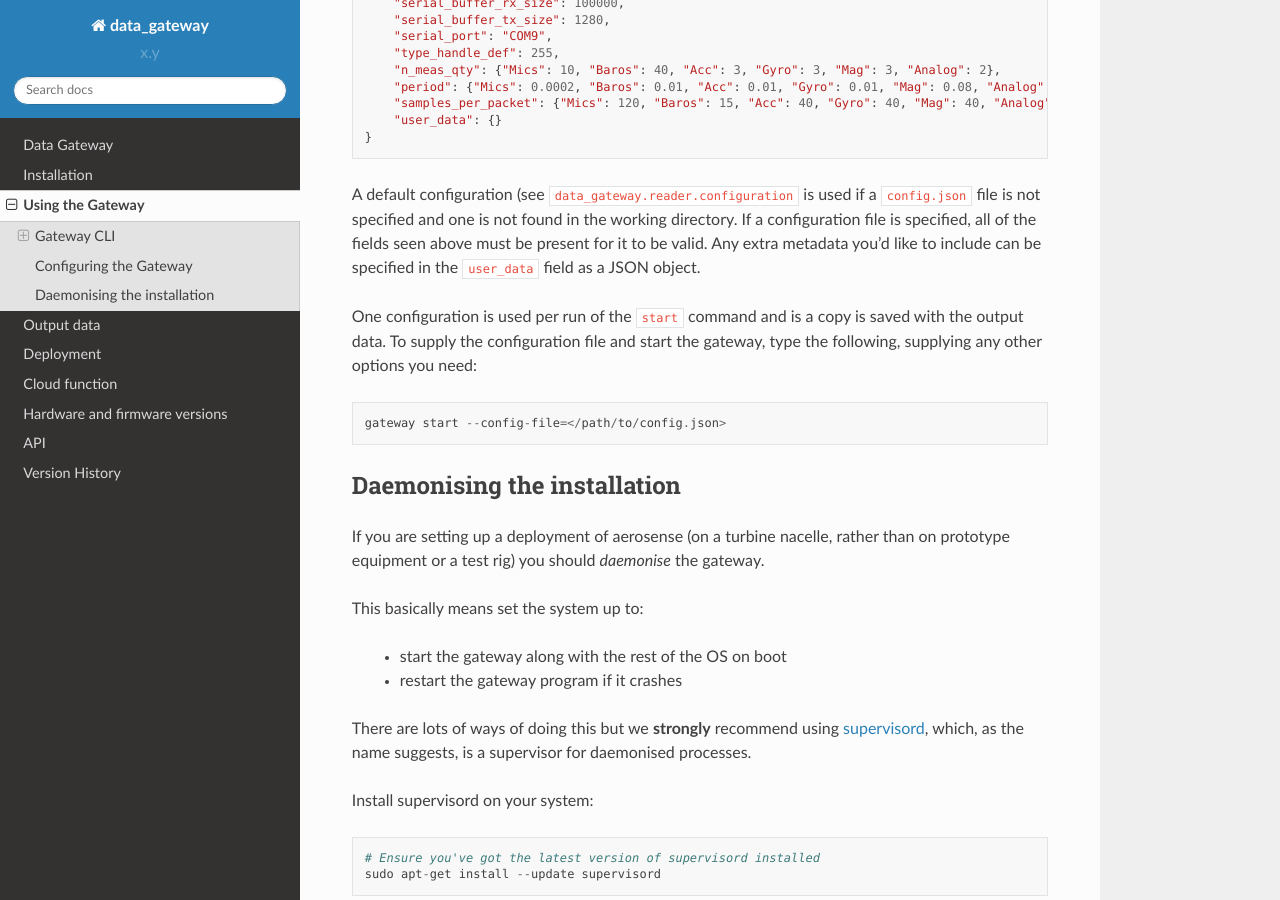
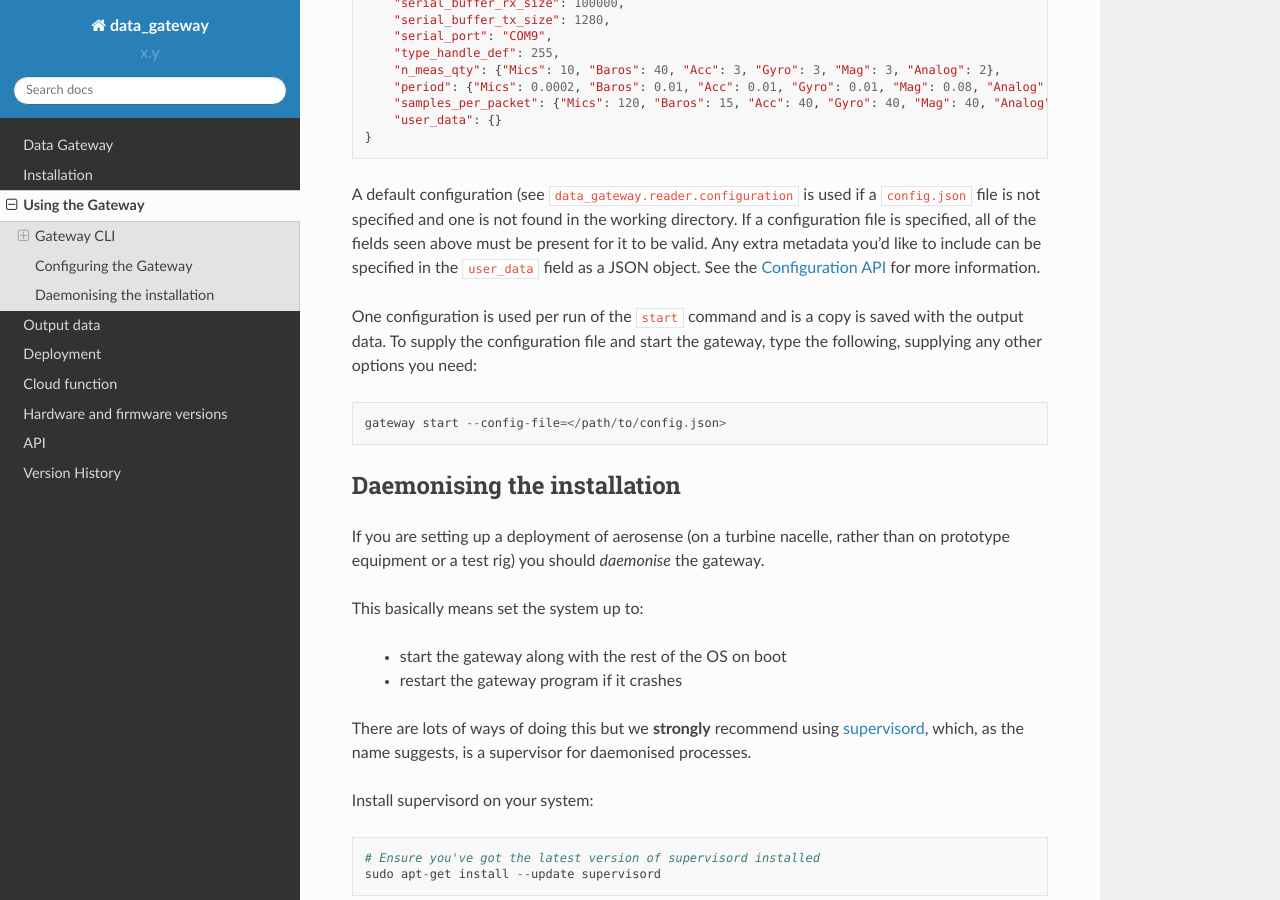
Before and after one commit to aerosense-ai/data-gateway, a Sphinx documentation site: the page built from docs/source/using_the_gateway.rst, in a window 1280 px wide and 900 px high, scrolled down 2511 px. Built offline with Sphinx 7.4.7 and the Read the Docs theme 2.0.0, drawn with Linux system fonts in a browser that asks for light colours.

Commit message:
DOC: Link to configuration API in configuration doc

```diff
--- a/docs/source/api.rst
+++ b/docs/source/api.rst
@@ -12,6 +12,8 @@ Gateway
 
 .. autoclass:: data_gateway.reader.packet_reader.PacketReader
     :members:
+
+.. _configuration_api:
 
 .. autoclass:: data_gateway.reader.configuration.Configuration
     :members:
--- a/docs/source/using_the_gateway.rst
+++ b/docs/source/using_the_gateway.rst
@@ -144,7 +144,7 @@ configuration file. Here is the contents of an example file:
 A default configuration (see ``data_gateway.reader.configuration`` is used if a ``config.json`` file is not specified
 and one is not found in the working directory. If a configuration file is specified, all of the fields seen above must
 be present for it to be valid. Any extra metadata you'd like to include can be specified in the ``user_data`` field as
-a JSON object.
+a JSON object. See the :ref:`Configuration API <configuration_api>` for more information.
 
 One configuration is used per run of the ``start`` command and is a copy is saved with the output data. To supply the
 configuration file and start the gateway, type the following, supplying any other options you need:
```
